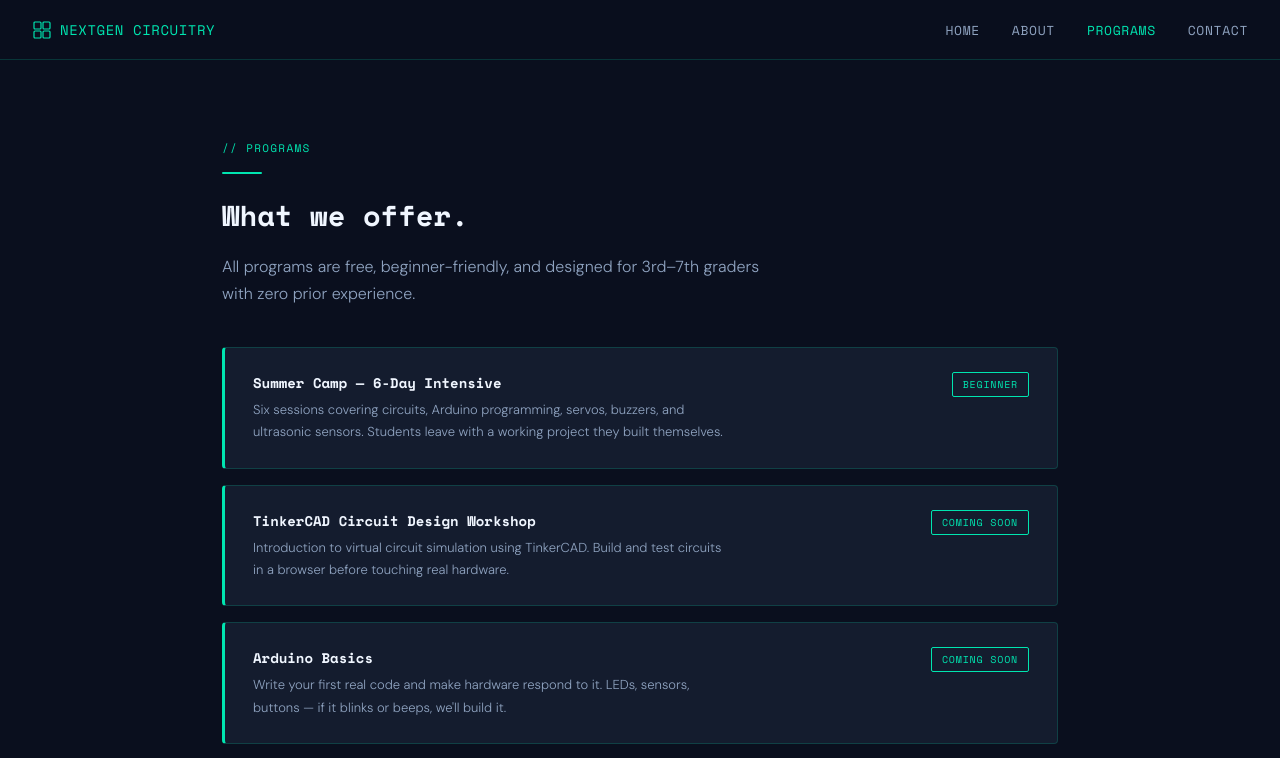
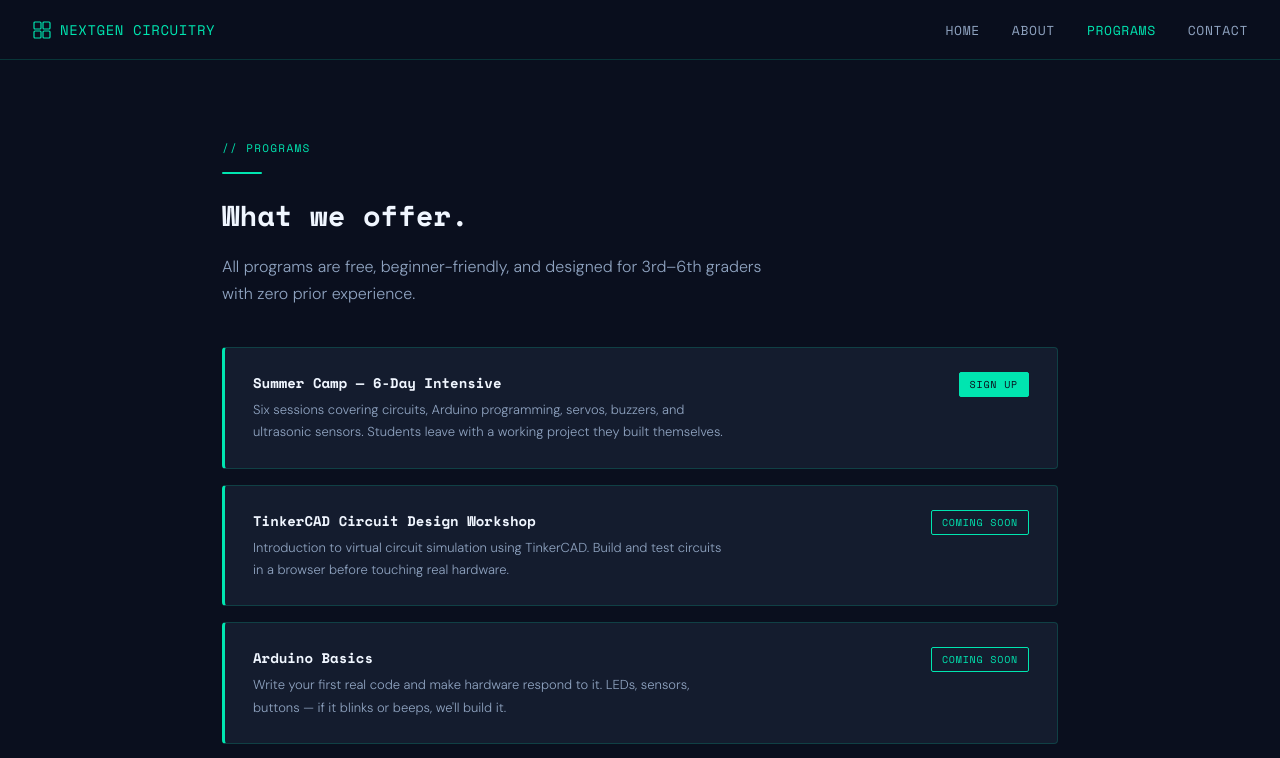
Before and after one commit to donut-hole0/nextgen-circuitry, a SvelteKit app: page /programs in a window 1280 px wide. Shown: the top 758 px of the page. Built offline with nearby package versions, Linux system fonts and the light colour scheme.

Commit message:
Added form link

```diff
--- a/src/routes/+page.svelte
+++ b/src/routes/+page.svelte
@@ -29,7 +29,7 @@
 <main class="section-wrap page-enter">
   <div class="hero-tag">// FREE ELECTRONICS &amp; CODING EDUCATION</div>
   <h1>Building the next<br/>generation of <span>makers.</span></h1>
-  <p>NextGen Circuitry is a free electronics and coding program for elementary and middle school students. We teach Arduinos, circuits, and real engineering — hands-on.</p>
+  <p>NextGen Circuitry is a free electronics and coding program for elementary and middle school students. We teach Arduinos, circuits, and real engineering that is hands-on.</p>
   <a href="/programs" class="btn-primary">OUR PROGRAMS</a>
   <a href="/contact" class="btn-secondary">GET INVOLVED</a>
 
@@ -39,7 +39,7 @@
       <div class="stat-label">session camp curriculum</div>
     </div>
     <div class="stat">
-      <div class="stat-num">4–8</div>
+      <div class="stat-num">3–6</div>
       <div class="stat-label">grade range</div>
     </div>
     <div class="stat">
--- a/src/routes/programs/+page.svelte
+++ b/src/routes/programs/+page.svelte
@@ -6,7 +6,7 @@
   <div class="section-label">// PROGRAMS</div>
   <div class="divider"></div>
   <h2>What we offer.</h2>
-  <p>All programs are free, beginner-friendly, and designed for 3rd–7th graders with zero prior experience.</p>
+  <p>All programs are free, beginner-friendly, and designed for 3rd–6th graders with zero prior experience.</p>
 
   <div class="list">
     {#each programs as program}
@@ -15,7 +15,11 @@
           <h3>{program.title}</h3>
           <p>{program.desc}</p>
         </div>
-        <span class="badge">{program.badge}</span>
+        {#if program.link}
+          <a href={program.link} target="_blank" class="badge signup">SIGN UP</a>
+        {:else if program.badge}
+          <span class="badge">{program.badge}</span>
+        {/if}
       </div>
     {/each}
   </div>
@@ -26,22 +30,26 @@
     {
       title: 'Summer Camp — 6-Day Intensive',
       desc: 'Six sessions covering circuits, Arduino programming, servos, buzzers, and ultrasonic sensors. Students leave with a working project they built themselves.',
-      badge: 'BEGINNER'
+      badge: 'BEGINNER',
+      link: 'https://forms.gle/GeUMF91Ncqd5JMQ29'
     },
     {
       title: 'TinkerCAD Circuit Design Workshop',
       desc: 'Introduction to virtual circuit simulation using TinkerCAD. Build and test circuits in a browser before touching real hardware.',
-      badge: 'COMING SOON'
+      badge: 'COMING SOON',
+      link: null
     },
     {
       title: 'Arduino Basics',
       desc: 'Write your first real code and make hardware respond to it. LEDs, sensors, buttons — if it blinks or beeps, we\'ll build it.',
-      badge: 'COMING SOON'
+      badge: 'COMING SOON',
+      link: null
     },
     {
       title: 'Science Fair Mentorship',
       desc: 'We support students working on electronics and coding projects for local science fairs, offering guidance and hardware assistance.',
-      badge: 'BY REQUEST'
+      badge: 'BY REQUEST',
+      link: null
     }
   ];
 </script>
@@ -103,4 +111,17 @@
     margin-left: 1rem;
     flex-shrink: 0;
   }
+
+  .badge.signup {
+    background: var(--teal);
+    color: var(--navy);
+    border-color: var(--teal);
+    text-decoration: none;
+    transition: background 0.2s;
+  }
+
+  .badge.signup:hover {
+    background: var(--teal-dim);
+    border-color: var(--teal-dim);
+  }
 </style>
```
